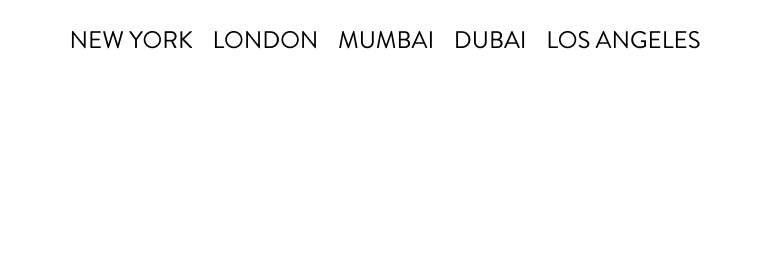
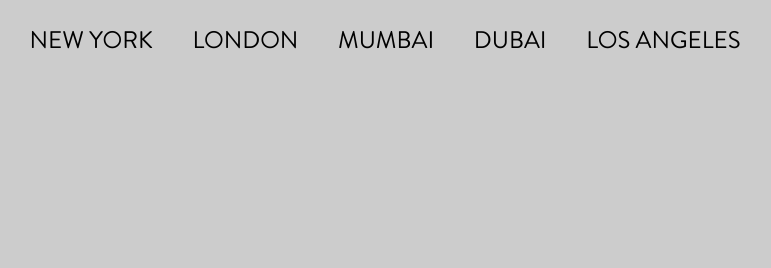
Before and after one commit to dbrouwer/nauman-piyarji, a plain HTML site: page index.htm in a window 1280 px wide. Shown: the top 268 px of the page, without its empty margins (255-1026 px from the left). Drawn offline with Linux system fonts and the light colour scheme.

Commit message:
Change background color and increase spacing for cities

```diff
--- a/css/styles.css
+++ b/css/styles.css
@@ -79,6 +79,7 @@ body {
   font-family: 'Brandon Grotesque', 'Times New Roman', sans-serif;;
   font-weight: normal;
   font-style: normal;
+  background-color: #ccc;
 }
 a {
   color: #000;
@@ -109,7 +110,7 @@ a {
 }
 .cities li {
   display: inline-block;
-  padding: 8px;
+  padding: 8px 18px;
   font-size: 24px;
   text-transform: uppercase;
 }
```
